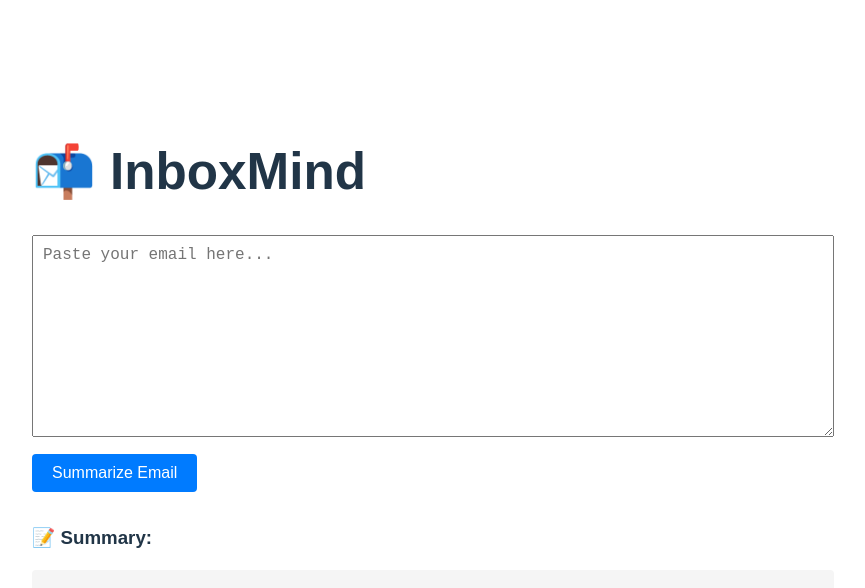
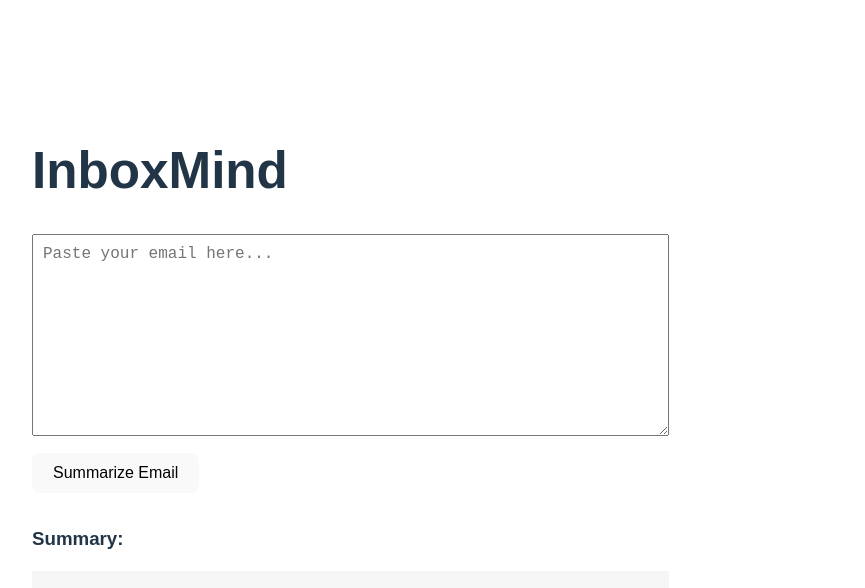
Before and after one commit to Khushi-gorasiya/inboxmind, a React (Vite) app: page / in a window 1280 px wide. Shown: the top 588 px of the page, without its empty margins (0-865 px from the left). Built offline with nearby package versions, Linux system fonts and the light colour scheme.

Commit message:
Update App.tsx

```diff
--- a/src/App.tsx
+++ b/src/App.tsx
@@ -3,9 +3,16 @@ import { useState } from 'react';
 function App() {
   const [emailText, setEmailText] = useState('');
   const [summary, setSummary] = useState('');
+  const [loading, setLoading] = useState(false);
 
   const handleSummarize = async () => {
-    setSummary("Summarizing...");
+    if (!emailText.trim()) {
+      setSummary('Please enter an email to summarize.');
+      return;
+    }
+
+    setLoading(true);
+    setSummary('');
 
     try {
       const response = await fetch('/api/summarize', {
@@ -17,21 +24,22 @@ function App() {
       const data = await response.json();
 
       if (data.error) {
-        setSummary("Error: " + data.error);
-      } else if (Array.isArray(data) && data[0]?.generated_text) {
-        setSummary(data[0].generated_text);
+        setSummary(`Error: ${data.error}`);
+      } else if (data.summary) {
+        setSummary(data.summary);
       } else {
-        setSummary("No summary returned.");
+        setSummary('No summary returned.');
       }
-    } catch (error) {
-      console.error("Summarization failed:", error);
-      setSummary("Failed to summarize. Please try again later.");
+    } catch (err) {
+      setSummary('Failed to summarize email.');
     }
+
+    setLoading(false);
   };
 
   return (
     <div className="App" style={{ padding: '2rem', fontFamily: 'Arial' }}>
-      <h1>📬 InboxMind</h1>
+      <h1>InboxMind</h1>
 
       <textarea
         rows={10}
@@ -39,38 +47,26 @@ function App() {
         placeholder="Paste your email here..."
         value={emailText}
         onChange={(e) => setEmailText(e.target.value)}
-        style={{
-          padding: '10px',
-          fontSize: '16px',
-          width: '100%',
-          boxSizing: 'border-box',
-          marginBottom: '10px',
-        }}
+        style={{ padding: '10px', fontSize: '16px', width: '100%', boxSizing: 'border-box' }}
       />
+
+      <br />
 
       <button
         onClick={handleSummarize}
-        style={{
-          padding: '10px 20px',
-          fontSize: '16px',
-          cursor: 'pointer',
-          backgroundColor: '#007bff',
-          color: '#fff',
-          border: 'none',
-          borderRadius: '4px',
-        }}
+        style={{ marginTop: '10px', padding: '10px 20px', fontSize: '16px' }}
+        disabled={loading}
       >
-        Summarize Email
+        {loading ? 'Summarizing...' : 'Summarize Email'}
       </button>
 
-      <h3 style={{ marginTop: '2rem' }}>📝 Summary:</h3>
+      <h3 style={{ marginTop: '2rem' }}>Summary:</h3>
       <div
         style={{
           backgroundColor: '#f5f5f5',
           padding: '10px',
           minHeight: '100px',
           whiteSpace: 'pre-wrap',
-          borderRadius: '4px',
         }}
       >
         {summary}
```
